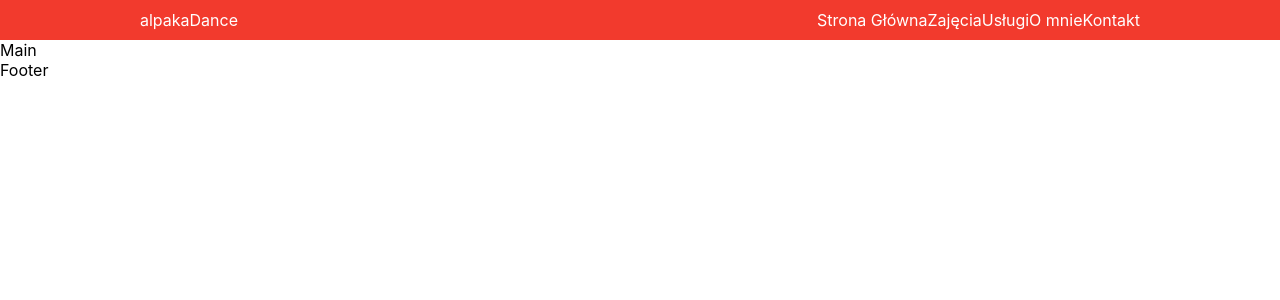
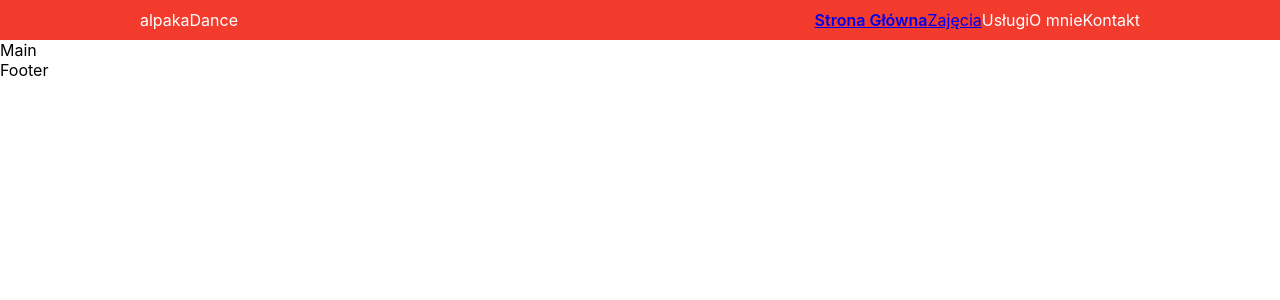
Before and after one commit to sylvestertarnowski/apaka-dance, a React (Create React App) app: page / in a window 1280 px wide. Shown: the top 300 px of the page. Built offline with nearby package versions, Linux system fonts and the light colour scheme.

Commit message:
repace divs with NavLink component on navbar left side

```diff
--- a/src/components/Header.tsx
+++ b/src/components/Header.tsx
@@ -10,9 +10,15 @@ const Header: React.FC = () => {
                 <div className="header-container">
                     <div id="header-logo-button">alpakaDance</div>
                     <div id="header-nav-buttons">
-                        <div>Strona Główna</div>
-
-                        <div>Zajęcia</div>
+                        <NavLink
+                            text="Strona Główna"
+                            nav="home"
+                            bold={true}
+                        />
+                        <NavLink
+                            text="Zajęcia"
+                            nav="classes"
+                        />
                         <div>Usługi</div>
                         <div>O mnie</div>
                         <div>Kontakt</div>
--- a/src/layout/NavLink.tsx
+++ b/src/layout/NavLink.tsx
@@ -9,7 +9,7 @@ type NavLink = {
 const NavLink: React.FC<NavLink> = (props) => {
     const { text, bold, nav } = props;
 
-    const weight = bold ? 400 : 600;
+    const weight = bold ? 600 : 400;
 
     const style = {
         fontWeight: weight,
```
